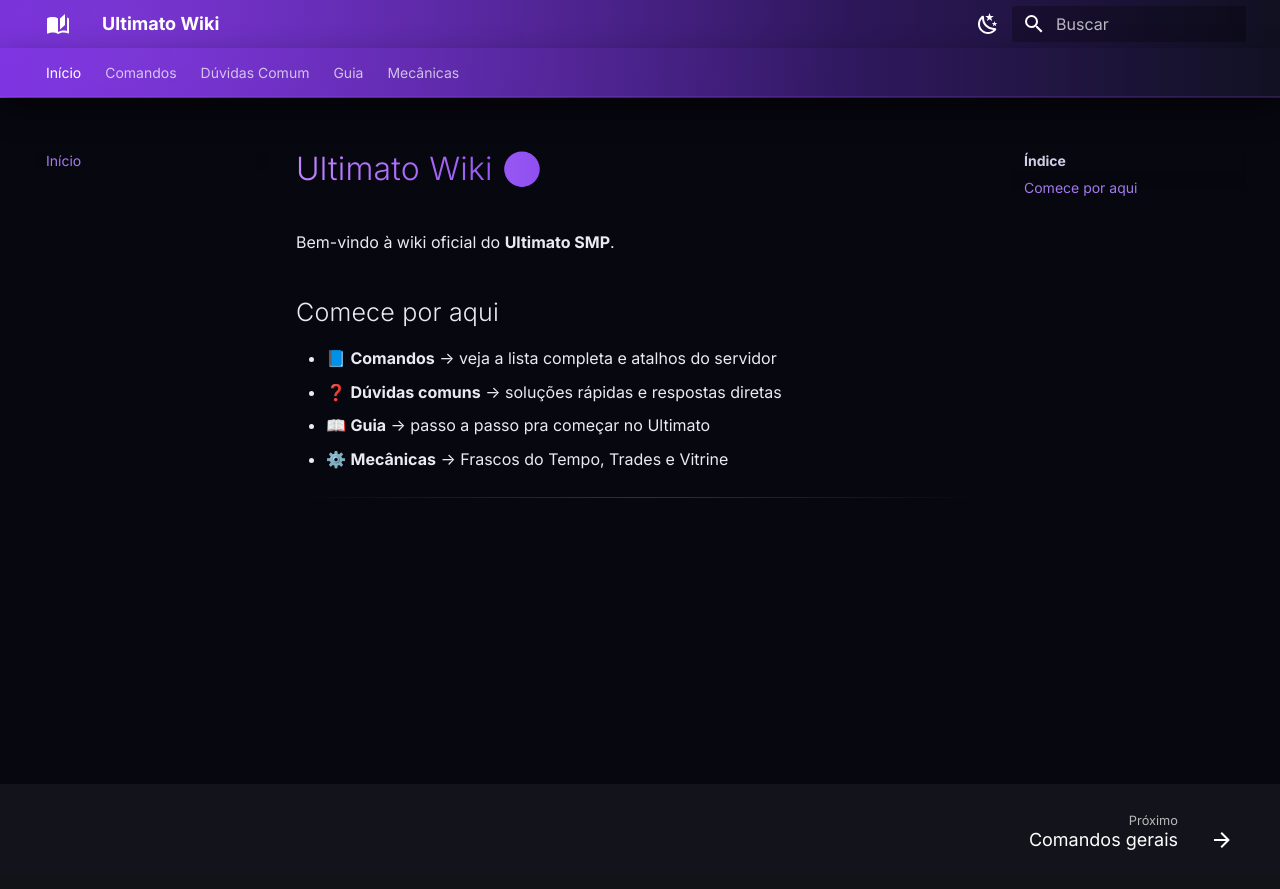
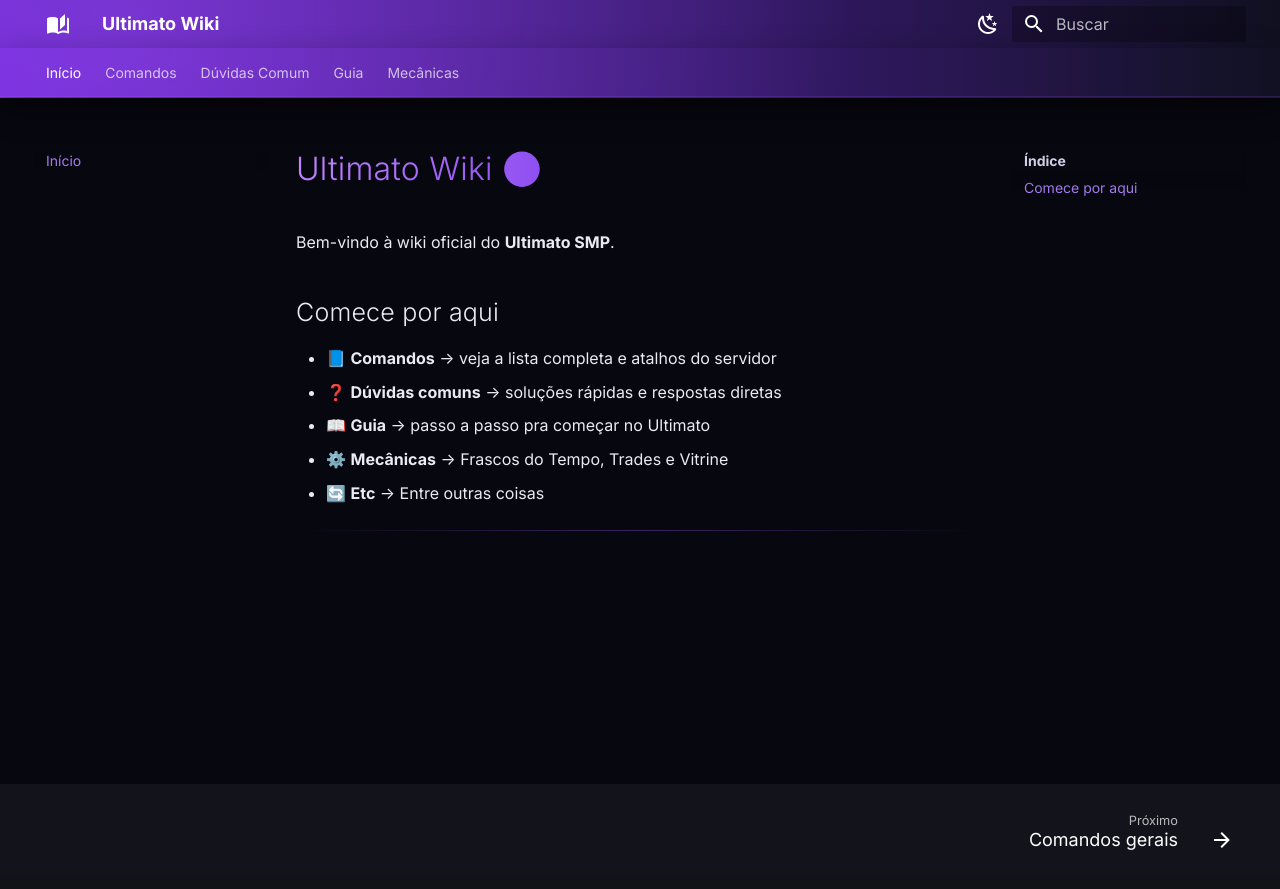
Before and after one commit to Dinner33/ultimato-wiki, an MkDocs documentation site: the page built from docs/index.md, in a window 1280 px wide. Shown: the top 889 px of the page. Built offline with MkDocs 1.6.1 and Material for MkDocs 9.7.7, drawn with Linux system fonts in a browser that asks for light colours.

Commit message:
Add 'Etc' section to documentation index

```diff
--- a/docs/index.md
+++ b/docs/index.md
@@ -7,5 +7,5 @@ Bem-vindo à wiki oficial do **Ultimato SMP**.
 - ❓ **Dúvidas comuns** → soluções rápidas e respostas diretas
 - 📖 **Guia** → passo a passo pra começar no Ultimato
 - ⚙️ **Mecânicas** → Frascos do Tempo, Trades e Vitrine
-
+- 🔄 **Etc** → Entre outras coisas
 ---
```
